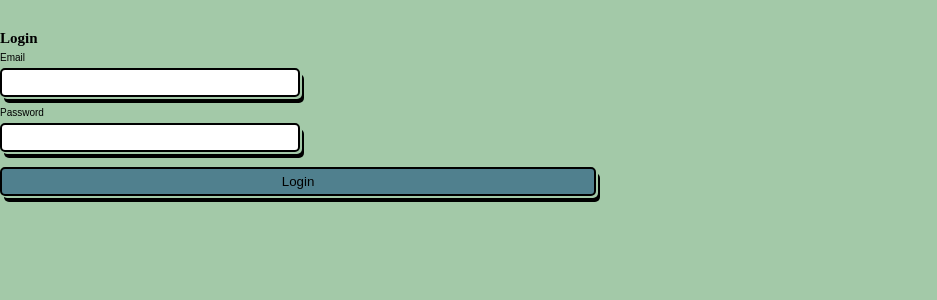
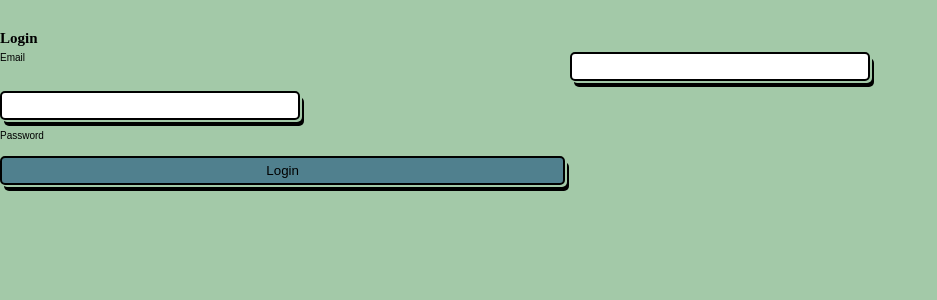
Before and after one commit to elsalvadordali/green-smile, a React (Vite) app: page / in a window 1280 px wide. Shown: the top 300 px of the page, without its empty margins (0-937 px from the left). Built offline with nearby package versions, Linux system fonts and the light colour scheme.

Commit message:
added toggle needs work

```diff
--- a/src/Login.jsx
+++ b/src/Login.jsx
@@ -1,43 +1,67 @@
-import { useState } from 'react';
-import { loginUser } from './initFirebase';
+import { useState } from "react";
+import { loginUser } from "./initFirebase";
 
-import AuthError from './AuthError';
-import './Forms.css';
+import AuthError from "./AuthError";
+import "./Forms.css";
 
 const Login = ({ goNextPage, updateUserId }) => {
-    const [email, setEmail] = useState('');
-    const [pword, setPword] = useState('');
+  const [email, setEmail] = useState("");
+  const [pword, setPword] = useState("");
   const [errMessage, setErrMessage] = useState(null);
+  const [isRevealPwd, setisRevealPwd] = useState(false);
 
   async function authenticate(e) {
     e.preventDefault();
     const res = await loginUser(email, pword);
     //res is either user object or error object
     if (res.user?.uid) {
-            localStorage.setItem('userId', res.user.uid);
-            goNextPage('write'); //skip register page
+      localStorage.setItem("userId", res.user.uid);
+      goNextPage("write"); //skip register page
       updateUserId(res.user.uid);
+    } else {
+      console.log("error logging in", res.code);
+      setErrMessage(res.code);
     }
-        else {
-            console.log("error logging in", res.code)
-            setErrMessage(res.code)
   }
+
+  function hide_showPassword(e) {
+    setisRevealPwd(!isRevealPwd);
   }
 
   return (
     <div>
-            <form onSubmit={(e) => authenticate(e)} className='auth'>
+      <form onSubmit={(e) => authenticate(e)} className="auth">
         <h2>Login</h2>
-                <label htmlFor='email' className='email-label'>Email</label>
-                <input type='text' id='email' onChange={(e) => setEmail(e.target.value)} />
-                <label htmlFor='password' className='password-label'>Password</label>
-                <input type='text' id='password' onChange={(e) => setPword(e.target.value)} />
-                <button type='submit'>Login</button>
+        <label htmlFor="email" className="email-label">
+          Email
+        </label>
+        <input
+          type="text"
+          id="email"
+          onChange={(e) => setEmail(e.target.value)}
+        />
+        <label htmlFor="password" className="password-label">
+          Password
+        </label>
+        <input
+          type={isRevealPwd ? "text" : "password"}
+          onChange={(e) => setPword(e.target.value)}
+        />
+        {/* if true === eye open */}
+        {/* if false === eye close */}
+        {isRevealPwd ? (
+          <i
+            className="fa-regular fa-eye-slash"
+            onClick={hide_showPassword}
+          ></i>
+        ) : (
+          <i className="fa-regular fa-eye" onClick={hide_showPassword}></i>
+        )}
+        <button type="submit">Login</button>
       </form>
-        {errMessage ? <AuthError errMessage={errMessage}/> : null}
+      {errMessage ? <AuthError errMessage={errMessage} /> : null}
     </div>
   );
 };
 
-
 export default Login;
```
Lines whose indentation alone changed are shown as unchanged.
